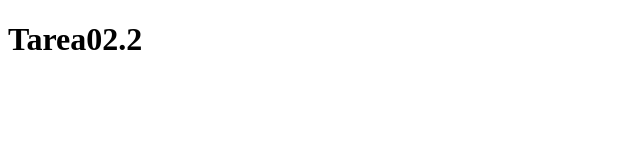
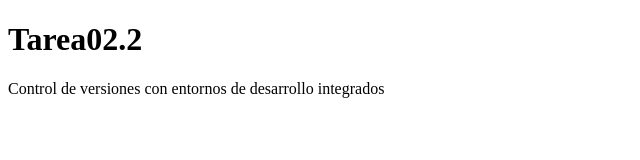
Before and after one commit to EstiP13/Git_CD, a plain HTML site: page index.html in a window 1280 px wide. Shown: the whole page, without its empty margins (0-640 px from the left). Drawn offline with Linux system fonts and the light colour scheme.

Commit message:
Segundo commit

```diff
--- a/index.html
+++ b/index.html
@@ -13,6 +13,7 @@
 
     <body>
         <h1>Tarea02.2</h1>
+        <p>Control de versiones con entornos de desarrollo integrados </p>
     </body>
 
 </html>
```
